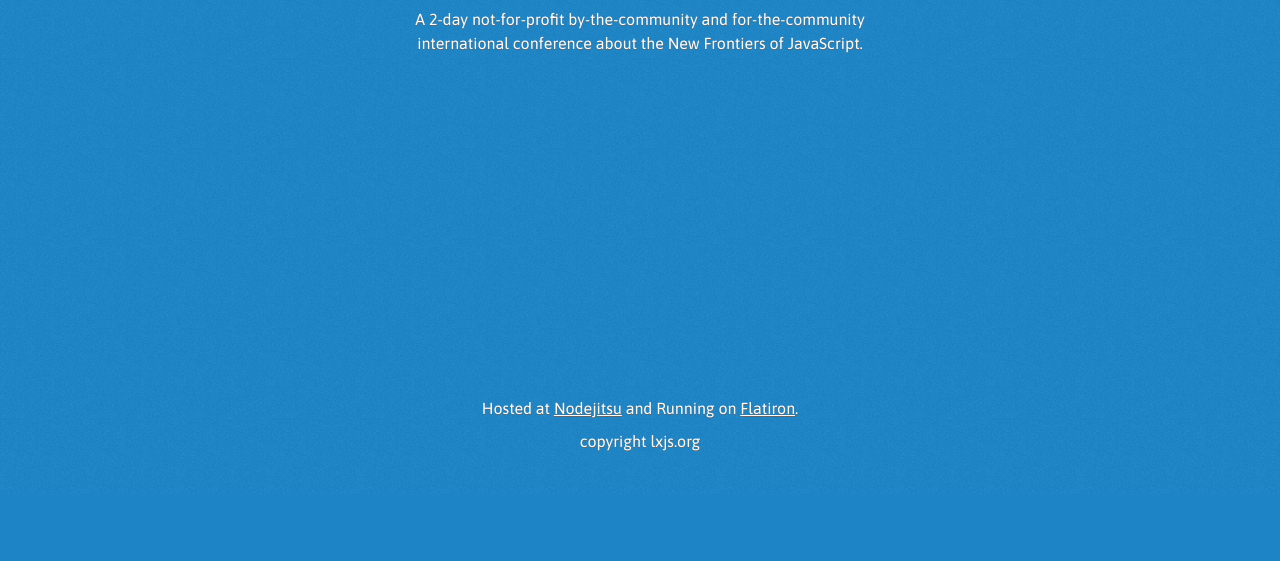
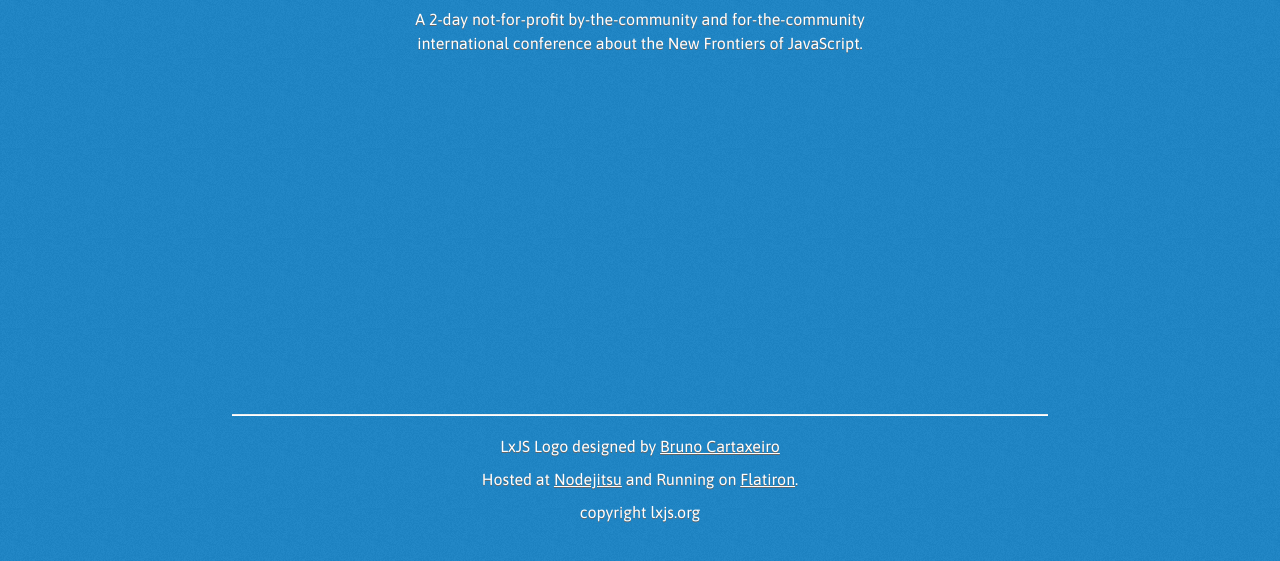
Before and after one commit to LXJS/lxjs-site-2012, a website: page assets/layout.html in a window 1280 px wide. Shown: the part 451-1012 px from the top of the page. Before the commit the page ends 945 px from the top, so only its background shows below. Drawn offline with Linux system fonts and the light colour scheme; files that its build step writes are made by us from their sources.

Commit message:
added Bruno Cartaxeiro logo designer to footer

```diff
--- a/assets/layout.html
+++ b/assets/layout.html
@@ -24,6 +24,8 @@
       </section>
 
       <section id="footer">
+        <hr />
+        <p>LxJS Logo designed by <a href="https://twitter.com/#!/Aworkz">Bruno Cartaxeiro</a></p>
         <p>Hosted at <a href="http://nodejitsu">Nodejitsu</a> and Running on <a href="http://flatironjs.org/">Flatiron</a>.</p>
         <p>copyright lxjs.org</p>
       </section>
--- a/package.json
+++ b/package.json
@@ -1,6 +1,6 @@
 {
   "name": "lxjsweb",
-  "version": "0.1.0-5",
+  "version": "0.1.0-7",
   "private": true,
   "dependencies": {
     "marked": "*",
@@ -11,6 +11,10 @@
   "scripts": {
     "start": "bin/server.js"
   },
+  "domains": [
+    "lxjs.org",
+    "www.lxjs.org"
+  ],
   "engines": {
     "node": "0.6.x"
   },
```
